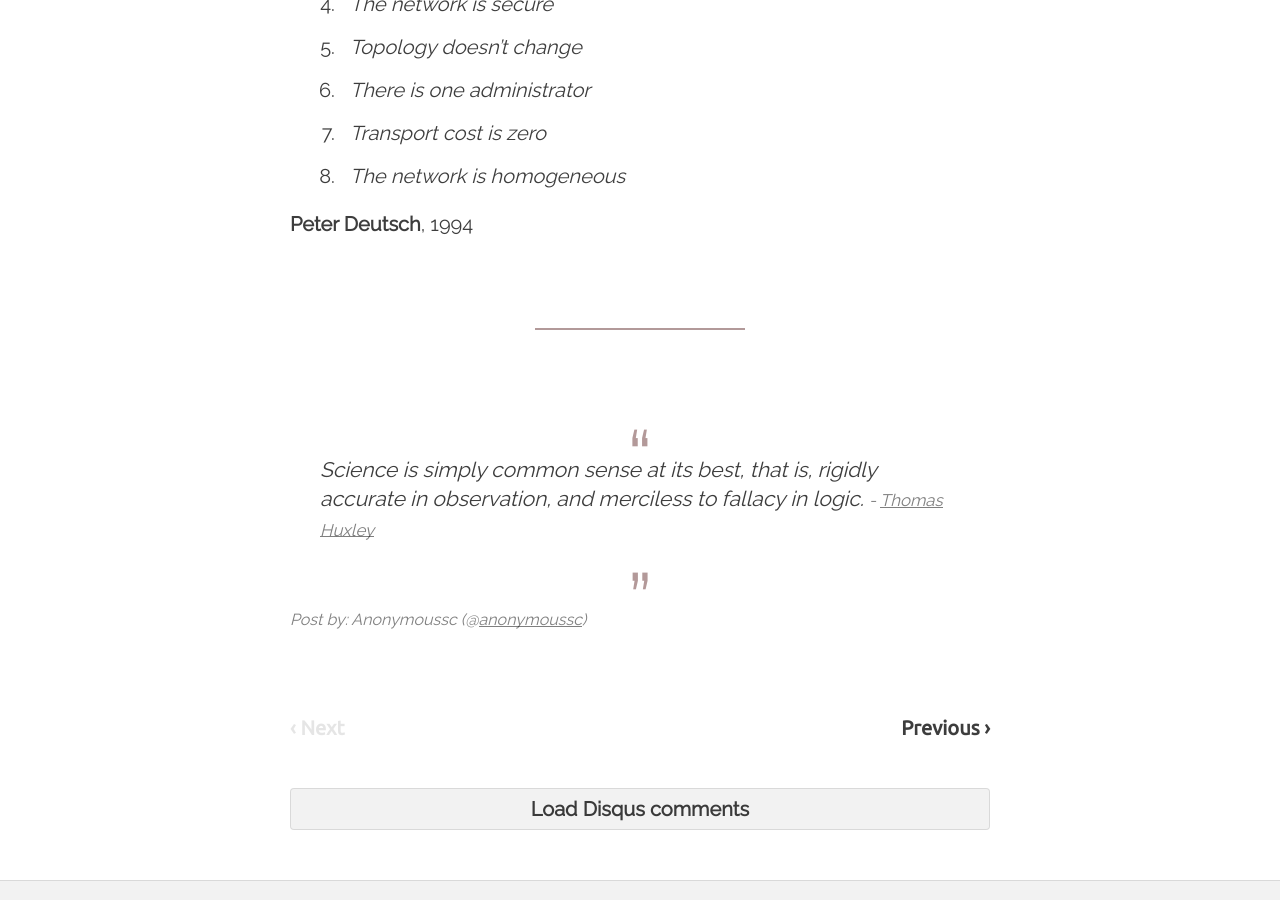
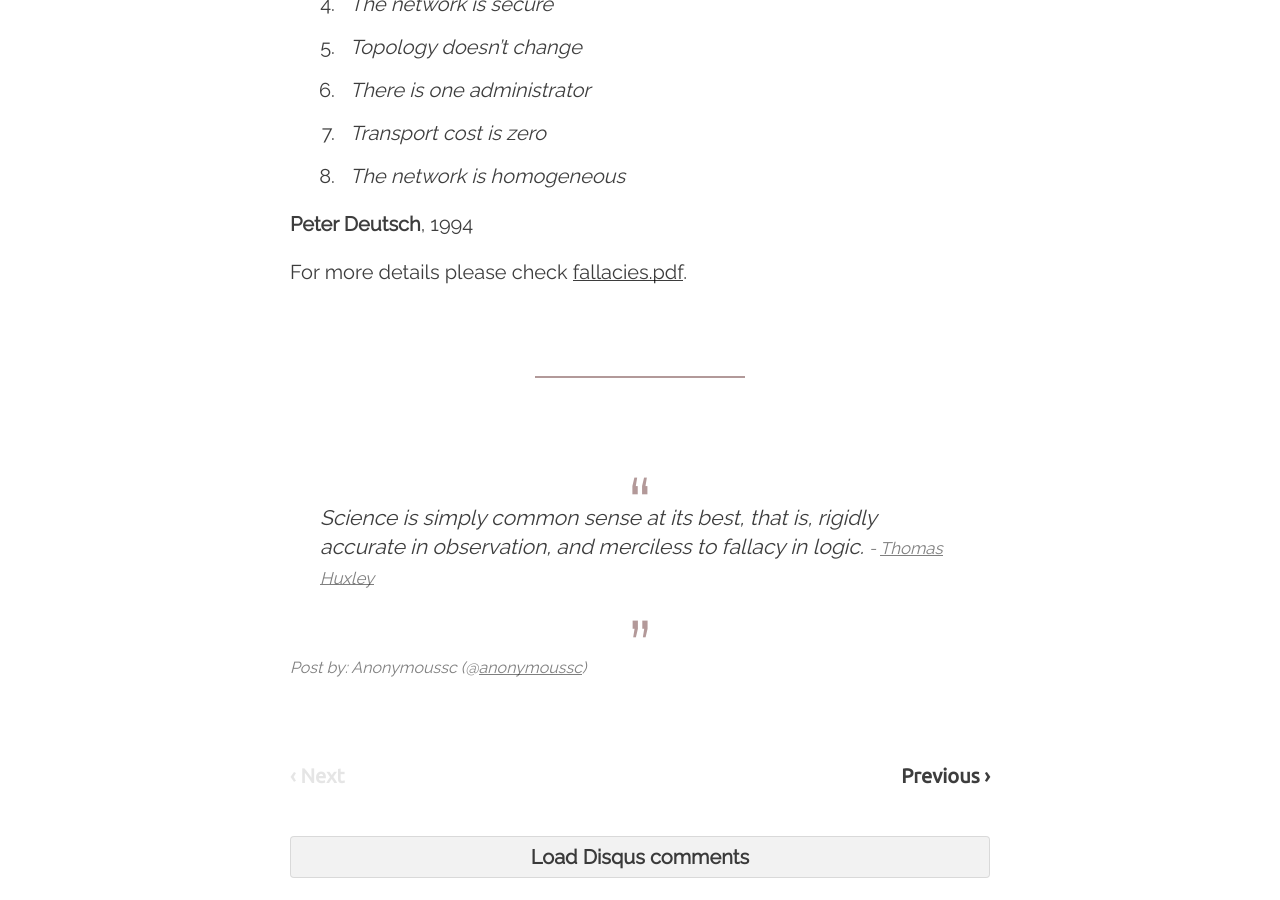
Before and after one commit to anonymoussc/anonymoussc.github.io, a Jekyll site: the page built from _posts/2020-10-01-the-8-fallacies-of-distributed-computing.md, in a window 1280 px wide and 900 px high, scrolled down 437 px. Built offline with Jekyll 4.4.1, drawn with Linux system fonts in a browser that asks for light colours.

Commit message:
modified post 2020-10-01-the-8-fallacies-of-distributed-computing

```diff
--- a/_posts/2020-10-01-the-8-fallacies-of-distributed-computing.md
+++ b/_posts/2020-10-01-the-8-fallacies-of-distributed-computing.md
@@ -17,6 +17,8 @@ summary: The 8 fallacies of distributed computing
 
 **Peter Deutsch**, 1994
 
+For more details please check [fallacies.pdf](https://www.rgoarchitects.com/Files/fallacies.pdf).
+
 ---
 > Science is simply common sense at its best, that is, rigidly accurate in observation, and merciless to fallacy in logic.
 > <small>- [Thomas Huxley](https://www.brainyquote.com/quotes/thomas_huxley_118633)</small>
```
